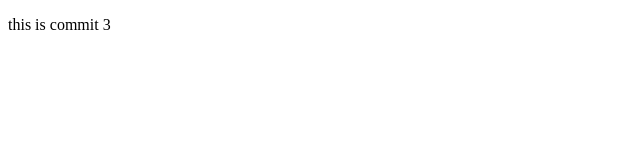
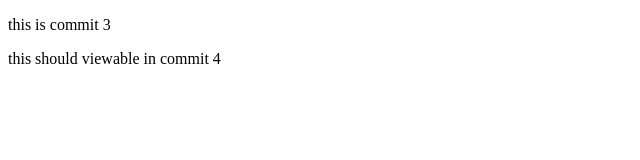
Before and after one commit to QAYee/profile2, a plain HTML site: page Index.html in a window 1280 px wide. Shown: the whole page, without its empty margins (0-640 px from the left). Drawn offline with Linux system fonts and the light colour scheme.

Commit message:
check for commit 4

```diff
--- a/Index.html
+++ b/Index.html
@@ -7,5 +7,6 @@
 </head>
 <body>
     <p>this is commit 3</p>
+    <P>this should viewable in commit 4</P>
 </body>
 </html>
```
